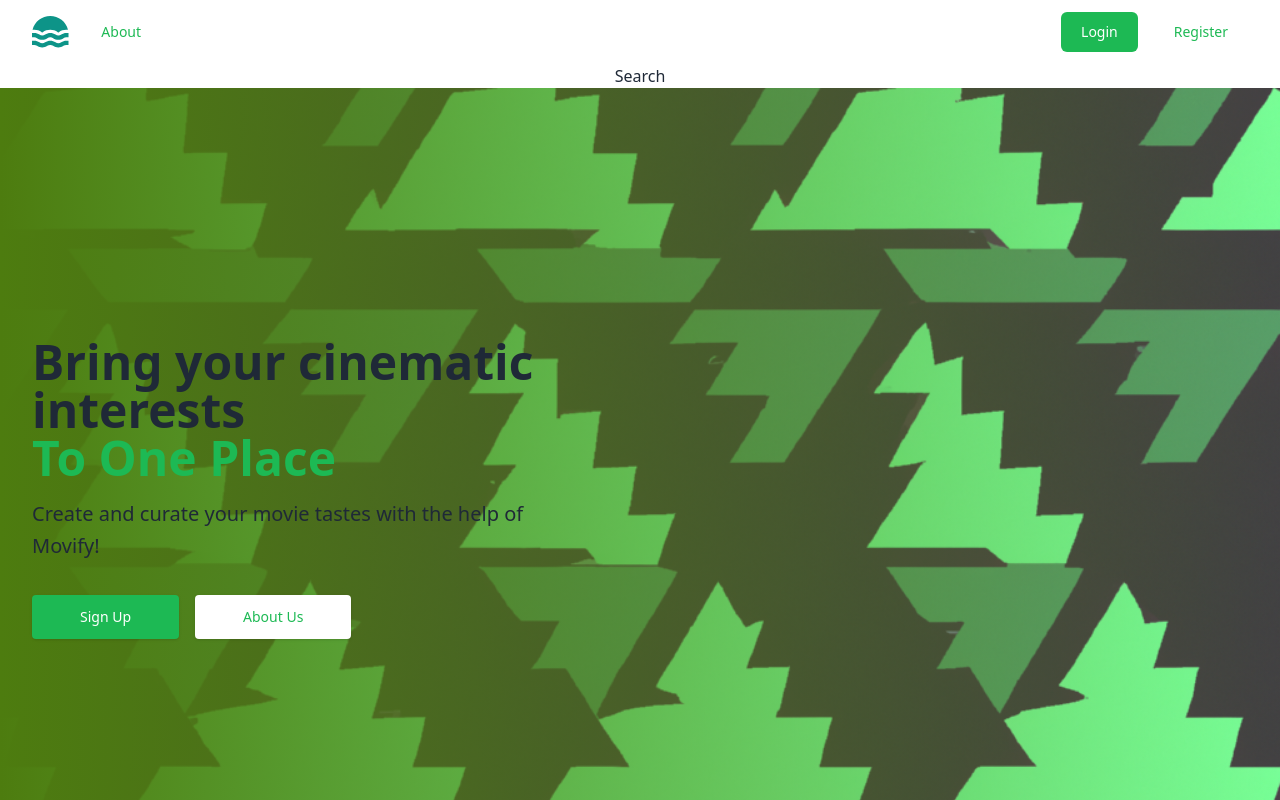
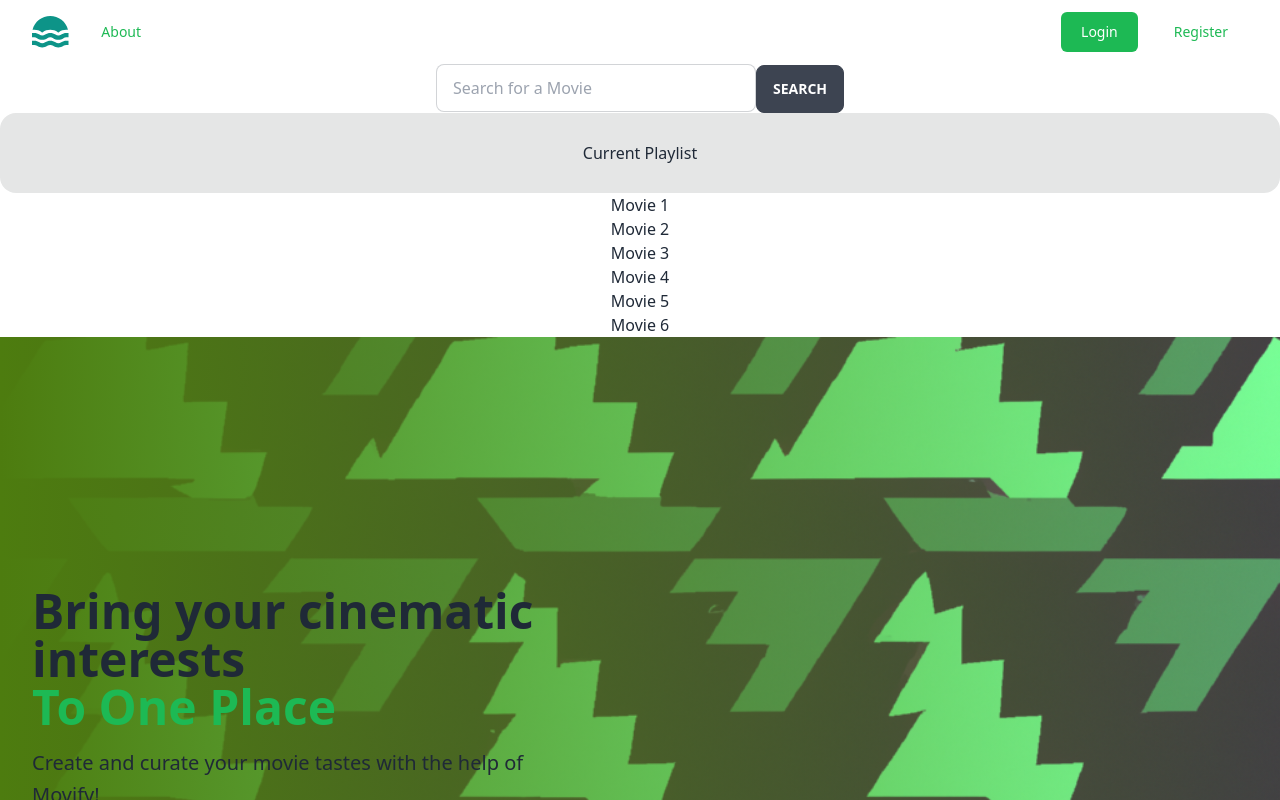
Before and after one commit to Indrajeet2002/my-app, a React (Create React App) app: page / in a window 1280 px wide. Shown: the top 800 px of the page. Built offline with nearby package versions, Linux system fonts and the light colour scheme; no server answers.

Commit message:
basic file structure

```diff
--- a/src/Search.js
+++ b/src/Search.js
@@ -3,8 +3,25 @@ import "./index.css";
 const Search = () => {
   return (
     <div>
-        Search
+
+
+            <input type="text" placeholder="Search for a Movie" className="input input-bordered w-full max-w-xs" />
+            <button className="btn">Search</button>
+
+
+        <div className="grid h-20 flex-grow card bg-base-300 rounded-box place-items-center">
+            Current Playlist
+        </div>
+        <div>
+            Movie 1 <br></br>
+            Movie 2 <br></br>
+            Movie 3 <br></br>
+            Movie 4 <br></br>
+            Movie 5 <br></br>
+            Movie 6 <br></br>
+        </div>
     </div>
+
   );
 };
 
```
